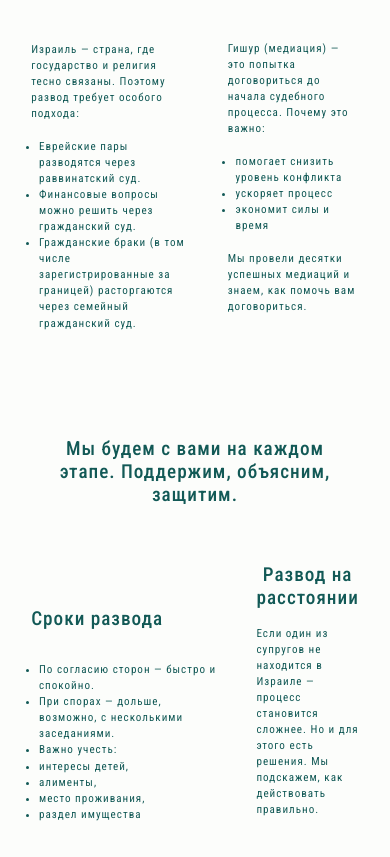
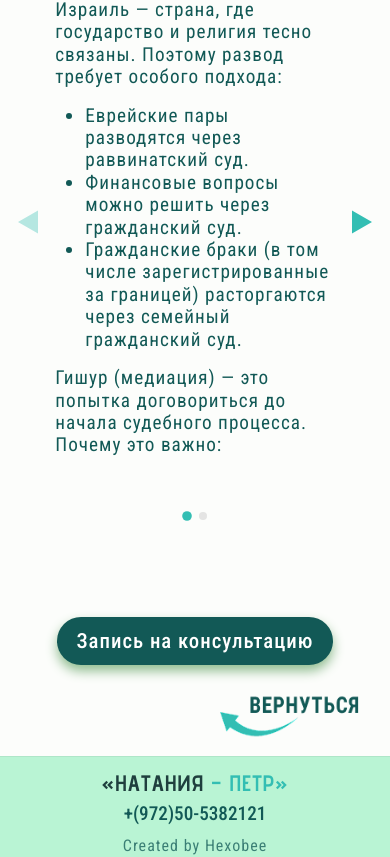
Before and after one commit to Vekshinskii/netaniapetr, a Next.js app: page /divorces in a window 390 px wide. Shown: the part 1136-1993 px from the top of the page. Built offline with nearby package versions, Linux system fonts and the light colour scheme.

Commit message:
updated globals.css and DoubleColumns, Paternity_proof

```diff
--- a/src/app/(routes)/divorces/page.tsx
+++ b/src/app/(routes)/divorces/page.tsx
@@ -1,7 +1,8 @@
 import styles from "./page.module.css";
 import TopPageContent from "@/app/components/commons/TopPageContent/TopPageContent";
-import {divorces} from "../../utils/Constants";
+import {divorces, permissions} from "../../utils/Constants";
 import BeforeFooter from "@/app/components/commons/BeforeFooter/BeforeFooter";
+import ResponsiveColumns from "@/app/components/commons/ResponsiveColumns/ResponsiveColumns";
 
 const Divorces = () => {
     return (
@@ -11,40 +12,7 @@ const Divorces = () => {
                 article={divorces.article}
                 img_src={divorces.img_src}/>
 
-            <div className={styles.dbl_col_wrapper}>
-                <div className={styles.dbl_col}>
-                    <h2>{divorces.header_one}</h2>
-                    <p>{divorces.first_par}</p>
-                    <ul>
-                        {divorces.article_one.map((item, i) => <li key={i}>{item}</li>)}
-                    </ul>
-                </div>
-                <div className={styles.dbl_col}>
-                    <h2>{divorces.header_two}</h2>
-                    <p>{divorces.sec_par}</p>
-                    <ul>
-                        {divorces.article_two.map((item, i) => <li key={i}>{item}</li>)}
-                    </ul>
-                    <p>{divorces.thrd_par}</p>
-                </div>
-            </div>
-            <div className="info_section">
-                <h2>{divorces.header_mid}</h2>
-            </div>
-
-            <div className={styles.dbl_col_wrapper}>
-                <div className={styles.dbl_col}>
-                    <h2>{divorces.last_header_one}</h2>
-                    <ul>
-                        {divorces.last_article_one.map((item, i) => <li key={i}>{item}</li>)}
-                    </ul>
-                </div>
-                <div className={styles.dbl_col2}>
-                    <h2>{divorces.last_header_two}</h2>
-                    <p>{divorces.frth_par}</p>
-                </div>
-            </div>
-
+            <ResponsiveColumns docs={divorces}/>
             <BeforeFooter/>
         </div>
     );
--- a/src/app/components/commons/DoubleColumn/DoubleColumn.tsx
+++ b/src/app/components/commons/DoubleColumn/DoubleColumn.tsx
@@ -57,16 +57,17 @@ const DoubleColumn: React.FC<IDoubleColumn> = ({
     ];
 
     if (isMobile) {
-        // Мобильная версия: карусель
         const isRTL = typeof document !== 'undefined' && document?.dir === 'rtl';
         return (
             <div className="slider_wrapper">
+                <button className="docs-prev" aria-label="Назад" />
+                <button className="docs-next" aria-label="Вперёд" />
                 <Swiper
                     modules={[Navigation, Pagination, A11y]}
                     slidesPerView={1}
                     spaceBetween={16}
-                    navigation
                     pagination={{ clickable: true }}
+                    navigation={{ prevEl: '.docs-prev', nextEl: '.docs-next' }}
                     autoHeight={true}
                     observer={true}
                     observeParents={true}
--- a/src/app/components/commons/DoubleColumnH2/DoubleColumnH2.tsx
+++ b/src/app/components/commons/DoubleColumnH2/DoubleColumnH2.tsx
@@ -1,20 +1,24 @@
 import styles from "../DoubleColumnH2/DoubleColumnH2.module.css";
+import React from "react";
 
 interface IDoubleColumnH2 {
     header_one: string;
     header_two: string;
     article_one: string[];
+    text_one?: string;
 }
 
 const DoubleColumnH2: React.FC<IDoubleColumnH2> = ({
                                                     header_one,
                                                     header_two,
                                                     article_one,
+                                                    text_one
                                                 }) => {
     return (
         <div className={styles.dbl_col_wrapper}>
             <div className={styles.dbl_col}>
                 <h3>{header_one}</h3>
+                {text_one && <p>{text_one}</p>}
                 <ul>
                     {article_one.map((item, i) => <li key={i}>{item}</li>)}
                 </ul>
--- a/src/app/components/commons/ResponsiveColumns/ResponsiveColumns.tsx
+++ b/src/app/components/commons/ResponsiveColumns/ResponsiveColumns.tsx
@@ -53,11 +53,13 @@ export default function ResponsiveColumns({ docs }: { docs: Docs }) {
         const isRTL = typeof document !== 'undefined' && document?.dir === 'rtl';
         return (
             <div className={"styles.responsive_col_wrapper" + " slider_wrapper"}>
+                <button className="docs-prev" aria-label="Назад" />
+                <button className="docs-next" aria-label="Вперёд" />
                 <Swiper
                     modules={[Navigation, Pagination, A11y]}
                     slidesPerView={1}
                     spaceBetween={16}
-                    navigation
+                    navigation={{ prevEl: '.docs-prev', nextEl: '.docs-next' }}
                     pagination={{ clickable: true }}
                     dir={isRTL ? 'rtl' : 'ltr'}
                     autoHeight
--- a/src/app/globals.css
+++ b/src/app/globals.css
@@ -169,50 +169,59 @@ p {
 }
 
 /* ========== SWIPER ========== */
-.slider_wrapper {
-  display: flex;
-  flex-direction: column;
-  justify-content: flex-start;
-  align-items: center;
-  width: 100vw;
-  margin-bottom: calc(var(--index) * 3);
+/* Обёртка */
+.slider_wrapper{
+  position: relative;
+  display:flex;
+  flex-direction:column;
+  align-items:center;
+  width:100vw;
+  margin-bottom:calc(var(--index)*3);
 }
-.slider_wrapper .swiper-button-prev,
-.slider_wrapper .swiper-button-next {
-  width: 24px;
-  height: 24px;
-  color: #33BEB3;
+.slider_wrapper .swiper{ position:relative; width:97%; height:auto; }
+.slider_wrapper .swiper-slide{ height:auto; display:block; padding:0 10px; }
+
+/* Пагинация */
+.slider_wrapper .swiper-pagination{
+  position:relative; text-align:center; margin-top:20px;
+}
+.slider_wrapper .swiper-pagination-bullet{ background:#ccc; opacity:.5; }
+.slider_wrapper .swiper-pagination-bullet-active{ background:#33BEB3; opacity:1; }
+
+/* Кастомные кнопки */
+.slider_wrapper .docs-prev,
+.slider_wrapper .docs-next{
+  position:absolute; top:50%; transform:translateY(-50%);
+  z-index:10; width:40px; height:40px; border:0; background:transparent;
+  cursor:pointer; display:grid; place-items:center;
 }
 
-.slider_wrapper .swiper { position: relative; }
-.slider_wrapper .swiper-button-prev,
-.slider_wrapper .swiper-button-next {
-  top: 50%;
-  transform: translateY(-50%);
+/* Левая/правая сторона */
+.slider_wrapper .docs-prev{ left:8px; }
+.slider_wrapper .docs-next{ right:8px; }
+
+/* Иконка: используем один SVG и зеркалим для prev */
+.slider_wrapper .docs-prev::before,
+.slider_wrapper .docs-next::before{
+  content:"";
+  width:24px; height:24px;
+  background:center / contain no-repeat url("/images/Arrow-next.svg"); /* без /public! */
+  filter: none;  /* можно colorize через SVG fill=currentColor */
+}
+.slider_wrapper .docs-prev::before{ transform:scaleX(-1); }
+
+/* По желанию: цвет через currentColor */
+.slider_wrapper .docs-prev, .slider_wrapper .docs-next{ color:#33BEB3; }
+
+/* Заблокированные кнопки (Swiper сам добавляет класс) */
+.slider_wrapper .docs-prev.swiper-button-disabled,
+.slider_wrapper .docs-next.swiper-button-disabled{
+  opacity:.35; pointer-events:none;
 }
 
-.slider_wrapper .swiper {
-  width: 97%;
-  height: auto;
-}
-
-.slider_wrapper .swiper-slide {
-  display: flex;
-  justify-content: center;
-  align-items: flex-start;
-  padding:0 10px;
-}
-
-.slider_wrapper .swiper-pagination {
-  position: relative;
-  text-align: center;
-  margin-top: 20px;
-}
-.slider_wrapper .swiper-pagination-bullet {
-  background-color: #ccc;   /* неактивная точка */
-  opacity: 0.5;
-  transition: background-color 0.3s ease, transform 0.3s ease;
-}
+/* RTL, если нужно */
+html[dir="rtl"] .slider_wrapper .docs-prev{ right:8px; left:auto; }
+html[dir="rtl"] .slider_wrapper .docs-next{ left:8px; right:auto; }
 
 /* Активная точка */
 .slider_wrapper .swiper-pagination-bullet-active {
```
Also changed, not shown: src/app/(routes)/paternity_proof/page.tsx (+5 -13 lines), src/app/components/commons/DoubleColumnH2/DoubleColumnH2.module.css (+11 -0 lines), public/images/Arrow-next.svg (added), public/images/Arrow-prev.svg (added).
